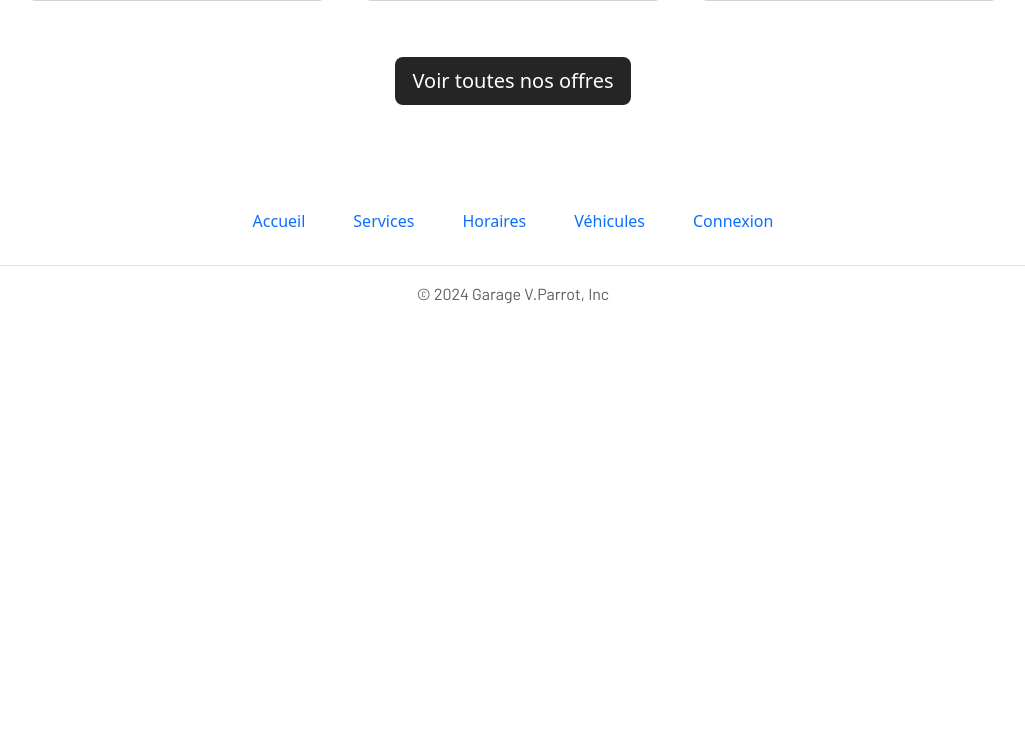
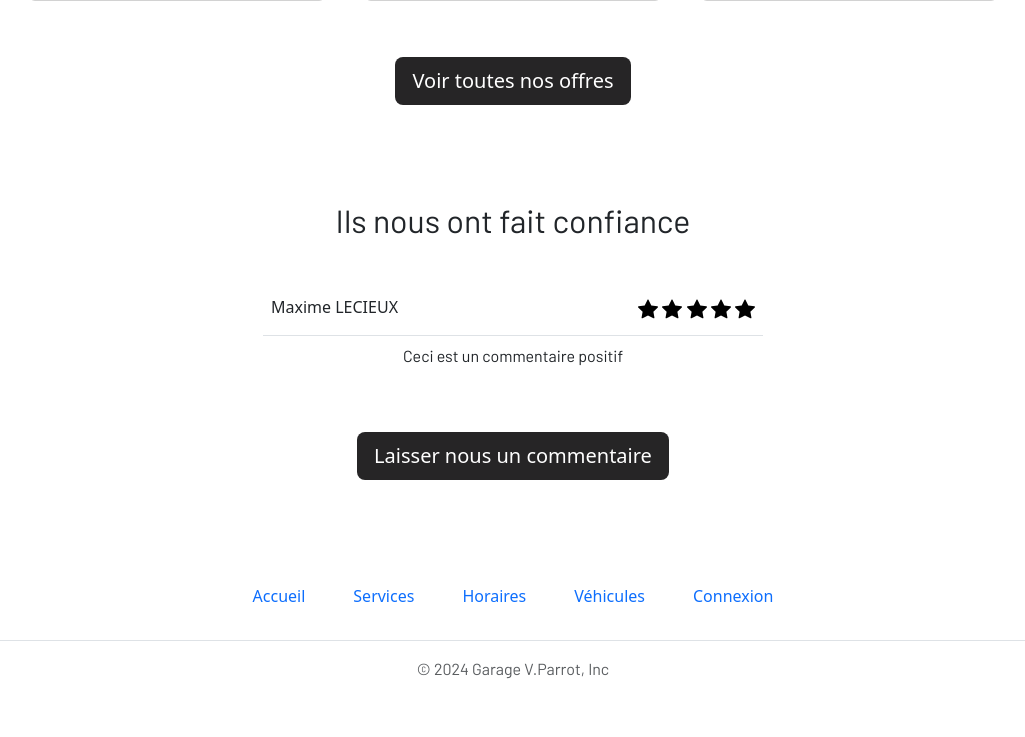
Before and after one commit to MaximeLecieux/Garage_V.Parrot, a PHP site: page / in a window 1280 px wide. Shown: the part 2040-2777 px from the top of the page, without its empty margins (127-1152 px from the left). Before the commit the page ends 2344 px from the top, so only its background shows below. Run offline with PHP 8.4, Linux system fonts and the light colour scheme.

Commit message:
Début d'intégration de la fonctionnalité des commentaires

```diff
--- a/assets/css/style.css
+++ b/assets/css/style.css
@@ -48,3 +48,8 @@ a{
     width: 100%;
     object-fit: cover;
 }
+
+.carousel{
+    max-width: 500px;
+    margin: 20px auto 0;
+}
--- a/index.php
+++ b/index.php
@@ -151,6 +151,69 @@
                 <a class="btn btn-lg my-5" href="#">Voir toutes nos offres</a>
             </div>
         </section>
+        <section>
+            <div class="text-center">
+                <h2 class="m-5">Ils nous ont fait confiance</h2>
+
+                <div id="carouselCommentary" class="carousel slide" data-bs-ride="carousel">
+                    <div class="carousel-inner">
+                        <div class="carousel-item active">
+                            <div class="d-flex border-bottom mb-2 pb-2">
+                                <div class="p-2 me-auto">
+                                    <span>Maxime LECIEUX</span>
+                                </div>
+                                <div class="p-2">
+                                    <img src="assets/images/star.svg" alt="">
+                                    <img src="assets/images/star.svg" alt="">
+                                    <img src="assets/images/star.svg" alt="">
+                                    <img src="assets/images/star.svg" alt="">
+                                    <img src="assets/images/star.svg" alt="">
+                                </div>
+                            </div>
+                            <div>
+                                <p>Ceci est un commentaire positif</p>
+                            </div>
+                        </div>
+                        <div class="carousel-item">
+                            <div class="d-flex border-bottom mb-2 pb-2">
+                                <div class="p-2 me-auto">
+                                    <span>Camille MATHIEU</span>
+                                </div>
+                                <div class="p-2">
+                                    <img src="assets/images/star.svg" alt="">
+                                    <img src="assets/images/star.svg" alt="">
+                                    <img src="assets/images/star.svg" alt="">
+                                </div>
+                            </div>
+                            <div>
+                                <p>Ceci est un commentaire positif</p>
+                            </div>
+                        </div>
+                        <div class="carousel-item">
+                            <div class="d-flex border-bottom mb-2 pb-2">
+                                <div class="p-2 me-auto">
+                                    <span>Dominique BAILLY</span>
+                                </div>
+                                <div class="p-2">
+                                    <img src="assets/images/star.svg" alt="">
+                                    <img src="assets/images/star.svg" alt="">
+                                    <img src="assets/images/star.svg" alt="">
+                                    <img src="assets/images/star.svg" alt="">
+                                    <img src="assets/images/star.svg" alt="">
+                                </div>
+                            </div>
+                            <div>
+                                <p>Ceci est un commentaire positif</p>
+                            </div>
+                        </div>
+                    </div>
+                </div>
+
+
+                <a class="btn btn-lg my-5" href="#">Laisser nous un commentaire</a>
+            </div>
+        </section>
+
 
         <footer class="py-3 my-4">
             <ul class="nav justify-content-center border-bottom pb-3 mb-3">
```
Also changed, not shown: assets/images/star.svg (added).
